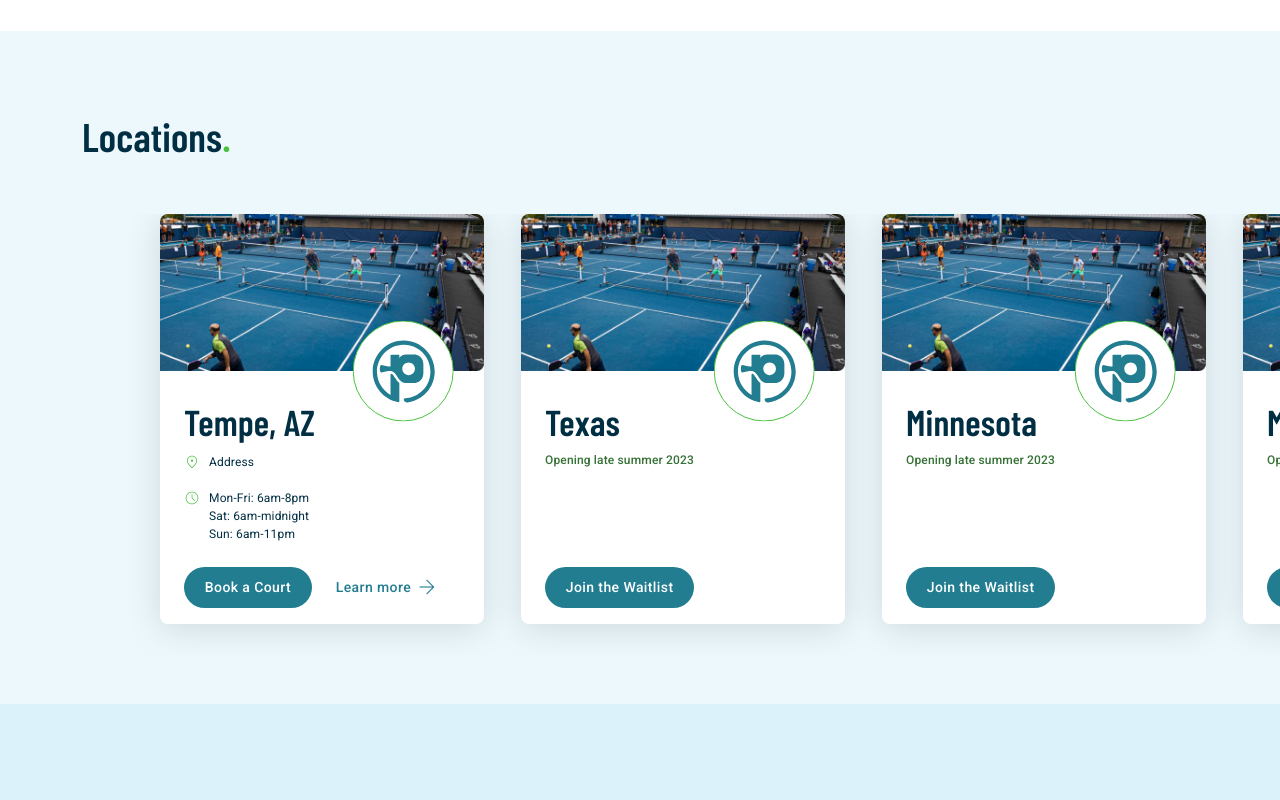
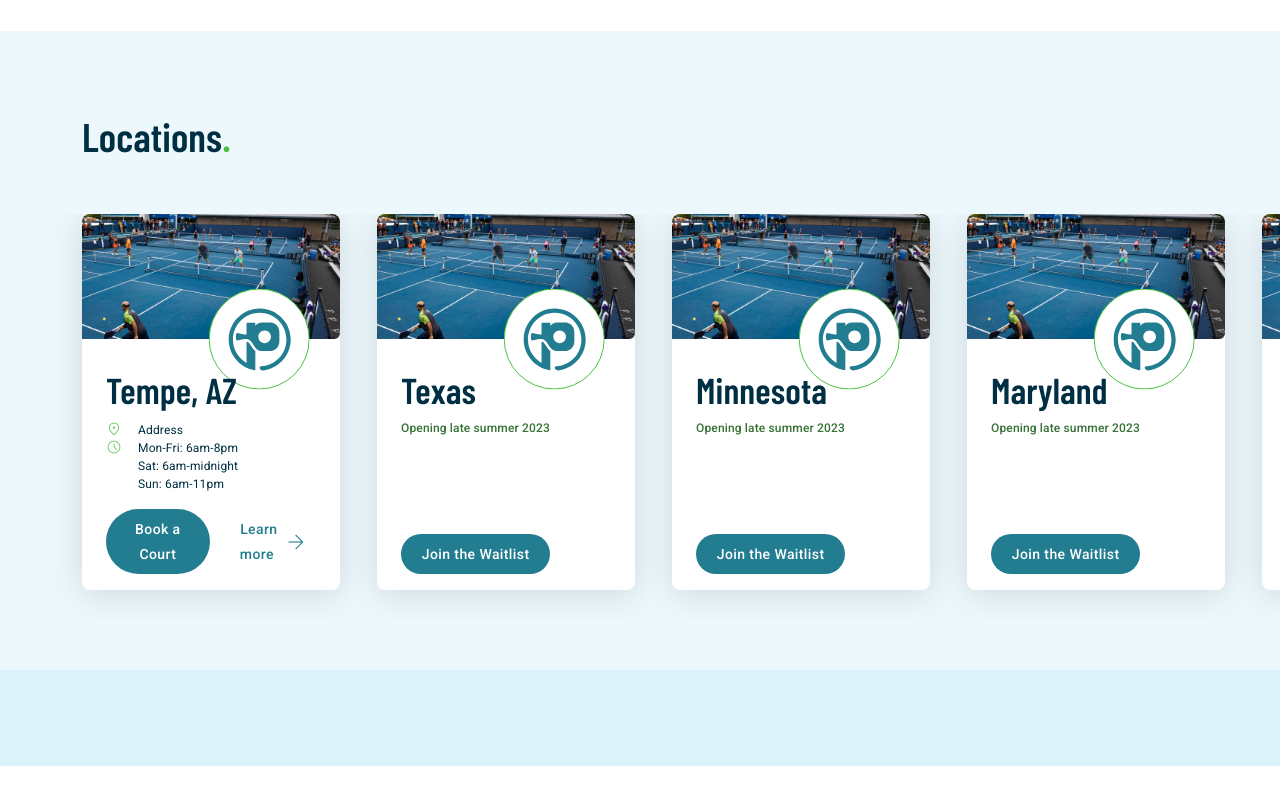
Before and after one commit to petermking18/PickleMall, a React (Create React App) app: page /home in a window 1280 px wide. Shown: the part 1102-1902 px from the top of the page. After the commit the page ends 1868 px from the top, so only its background shows below. Built offline with nearby package versions, Linux system fonts and the light colour scheme.

Commit message:
more work on home

```diff
--- a/src/Pages/Home/Home.jsx
+++ b/src/Pages/Home/Home.jsx
@@ -117,22 +117,36 @@ export default function Home() {
         arrows: false,
         infinite: false,
         speed: 500,
-        slidesToShow: 3.55,
-        slidesToScroll: 3,
+        slidesToShow: 4.35,
+        slidesToScroll: 4,
         beforeChange: (current, next) => setLocationsIndex(next),
         mobileFirst: true,
         responsive: [
             {
-              breakpoint: 1024,
+              breakpoint: 1200,
               settings: {
-                  slidesToShow: 2.55,
-                  slidesToScroll: 2
+                  slidesToShow: 3.55,
+                  slidesToScroll: 3
               }
             },
             {
-                breakpoint: 800,
+                breakpoint: 992,
+                settings: {
+                    slidesToShow: 2.55,
+                    slidesToScroll: 2
+                }
+            },
+            {
+                breakpoint: 768,
                 settings: {
                     slidesToShow: 1.55,
+                    slidesToScroll: 1
+                }
+            },
+            {
+                breakpoint: 576,
+                settings: {
+                    slidesToShow: 1.25,
                     slidesToScroll: 1
                 }
             }
@@ -221,26 +235,20 @@ export default function Home() {
                                     <div className={'info'}>
                                         {l.isOpen ?
                                             <div>
-                                                <Grid container spacing={3}>
-                                                    <Grid xs={1}>
-                                                        <span className={'material-symbols-outlined text-pickle-green info-icon'}>location_on</span>
-                                                    </Grid>
-                                                    <Grid xs={11} className={'text-deep-blue info-text'}>
-                                                        {l.address}
-                                                    </Grid>
-                                                </Grid>
-                                                <Grid container spacing={3}>
-                                                    <Grid xs={1}>
-                                                        <span className={'material-symbols-outlined text-pickle-green info-icon'}>schedule</span>
-                                                    </Grid>
-                                                    <Grid xs={11} className={'text-deep-blue info-text'}>
+                                                <Stack direction={'row'} spacing={2}>
+                                                    <span className={'material-symbols-outlined text-pickle-green info-icon'}>location_on</span>
+                                                    <div className={'text-deep-blue info-text'}>{l.address}</div>
+                                                </Stack>
+                                                <Stack direction={'row'} spacing={2}>
+                                                    <span className={'material-symbols-outlined text-pickle-green info-icon'}>schedule</span>
+                                                    <div className={'text-deep-blue info-text'}>
                                                         {l.hours.map((h, idx) =>
                                                             <div key={idx}>
                                                                 {h}
                                                             </div>
                                                         )}
-                                                    </Grid>
-                                                </Grid>
+                                                    </div>
+                                                </Stack>
                                             </div>
                                             :
                                             <div className={'text-kitchen-green not-open-message'}>
--- a/src/Pages/Home/Home.scss
+++ b/src/Pages/Home/Home.scss
@@ -64,7 +64,25 @@
             }
             .slick-slide:has(div.before-first-card) {
                 padding: 0 !important;
-                width: 10rem !important;
+
+                @include media-breakpoint-only(xxl) {
+                    width: calc(((100vw - 1320px)/2) + (var(--bs-gutter-x) * 0.5)) !important;
+                }
+                @include media-breakpoint-only(xl) {
+                    width: calc(((100vw - 1140px)/2) + (var(--bs-gutter-x) * 0.5)) !important;
+                }
+                @include media-breakpoint-only(lg) {
+                    width: calc(((100vw - 960px)/2) + (var(--bs-gutter-x) * 0.5)) !important;
+                }
+                @include media-breakpoint-only(md) {
+                    width: calc(((100vw - 720px)/2) + (var(--bs-gutter-x) * 0.5)) !important;
+                }
+                @include media-breakpoint-only(sm) {
+                    width: calc(((100vw - 540px)/2) + (var(--bs-gutter-x) * 0.5)) !important;
+                }
+                @include media-breakpoint-only(xs) {
+                    width: calc(var(--bs-gutter-x) * 0.5) !important;
+                }
             }
             .card-wrapper {
                 height: 100%;
```
